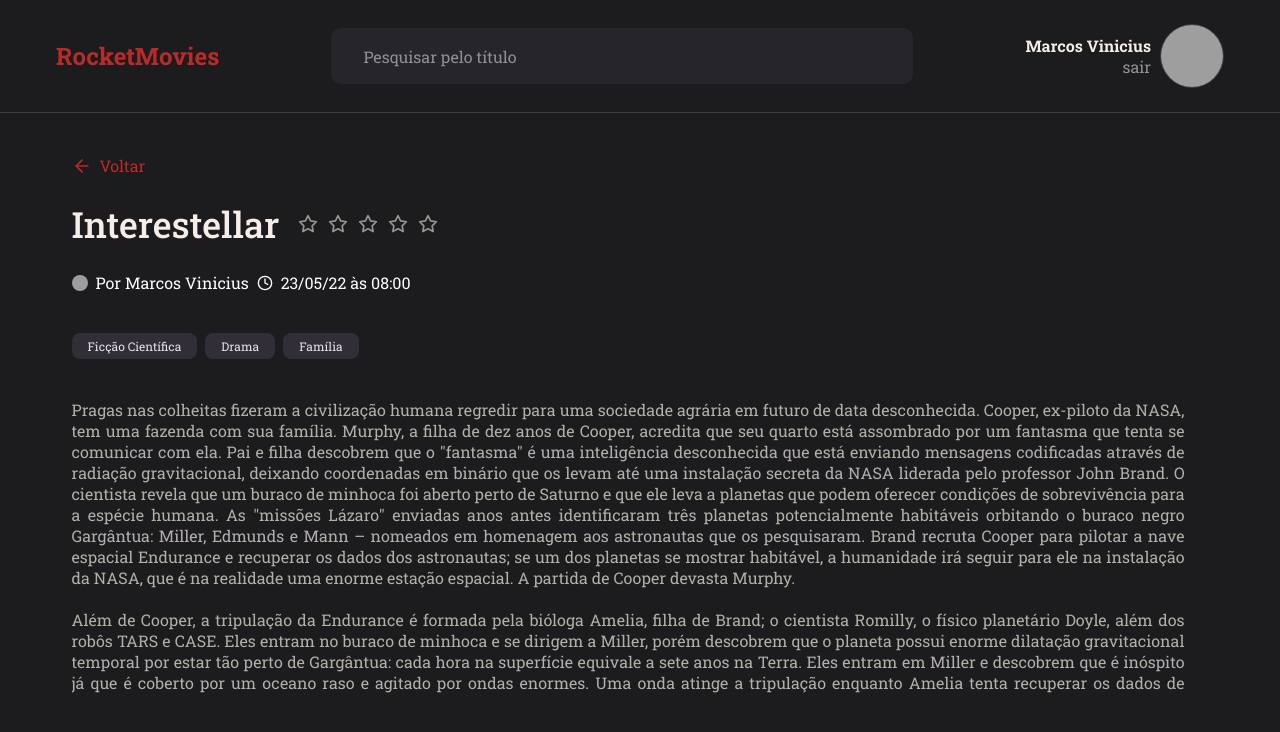
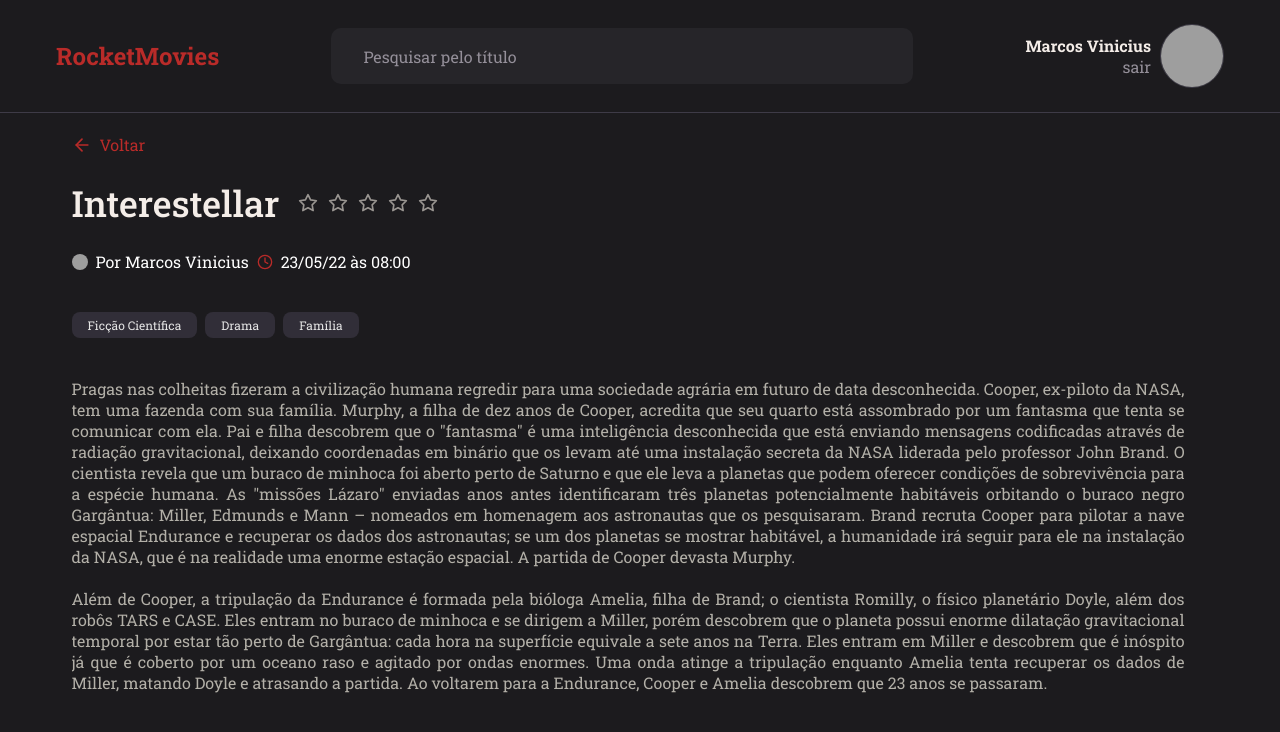
Before and after one commit to mviniciussb/MovieNotes--Frontend, a React (Vite) app: page / in a window 1280 px wide. Shown: the top 732 px of the page. Built offline with nearby package versions, Linux system fonts and the light colour scheme; grey boxes are pictures that could not be loaded.

Commit message:
Polishing

```diff
--- a/src/pages/moviePreview/style.js
+++ b/src/pages/moviePreview/style.js
@@ -28,7 +28,7 @@ export const Informations = styled.div`
     align-items: center;
     gap: .8rem;
 
-    margin-top: 4.2rem;
+    margin-top: 2.1rem;
     color: ${({ theme }) => theme.COLORS.RED};
 
     svg {
@@ -79,6 +79,13 @@ export const Informations = styled.div`
         align-items: center;
         gap: .8rem;
     }
+
+    &:nth-child(3){
+        svg {
+                        stroke: ${({ theme }) => theme.COLORS.RED};
+
+        }
+    }
   }
 `
 
```
